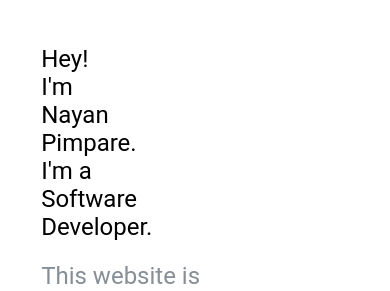
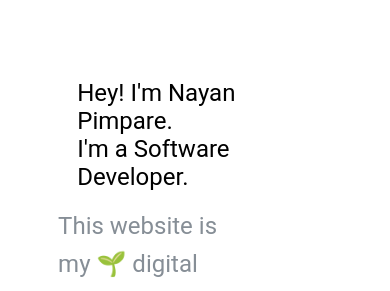
Before and after one commit to nayanpimpare/nayanpimpare-portfolio, a React (Create React App) app: page / in a window 390 px wide. Shown: the part 224-515 px from the top of the page. Built offline with nearby package versions, Linux system fonts and the light colour scheme.

Commit message:
Code changes

```diff
--- a/src/Component/Dashboard/Dashboard.js
+++ b/src/Component/Dashboard/Dashboard.js
@@ -34,6 +34,7 @@ export const Dashboard = () => {
                     marginBottom: "2.5rem",
                     lineHeight: 1.6,
                   }}
+                  className="seftIntro"
                 >
                   This website is my <span>🌱</span> digital garden—a compendium
                   of the things I have learned and created over the years, and
--- a/src/styles.css
+++ b/src/styles.css
@@ -35,12 +35,13 @@
 @media screen and (max-width: 550px) {
   .seftIntro {
     font-size: 1.5rem !important;
-    margin-top: 110%;
-    margin-right: 58%;
+    margin-top: 130%;
+    margin-right: -23% !important;
+    padding-left: 10%;
   }
   .dashboardImage {
     margin-right: 58%;
-    width: 129%;
+    width: 150%;
   }
   .btnDownloadResume {
     width: 35%;
```
